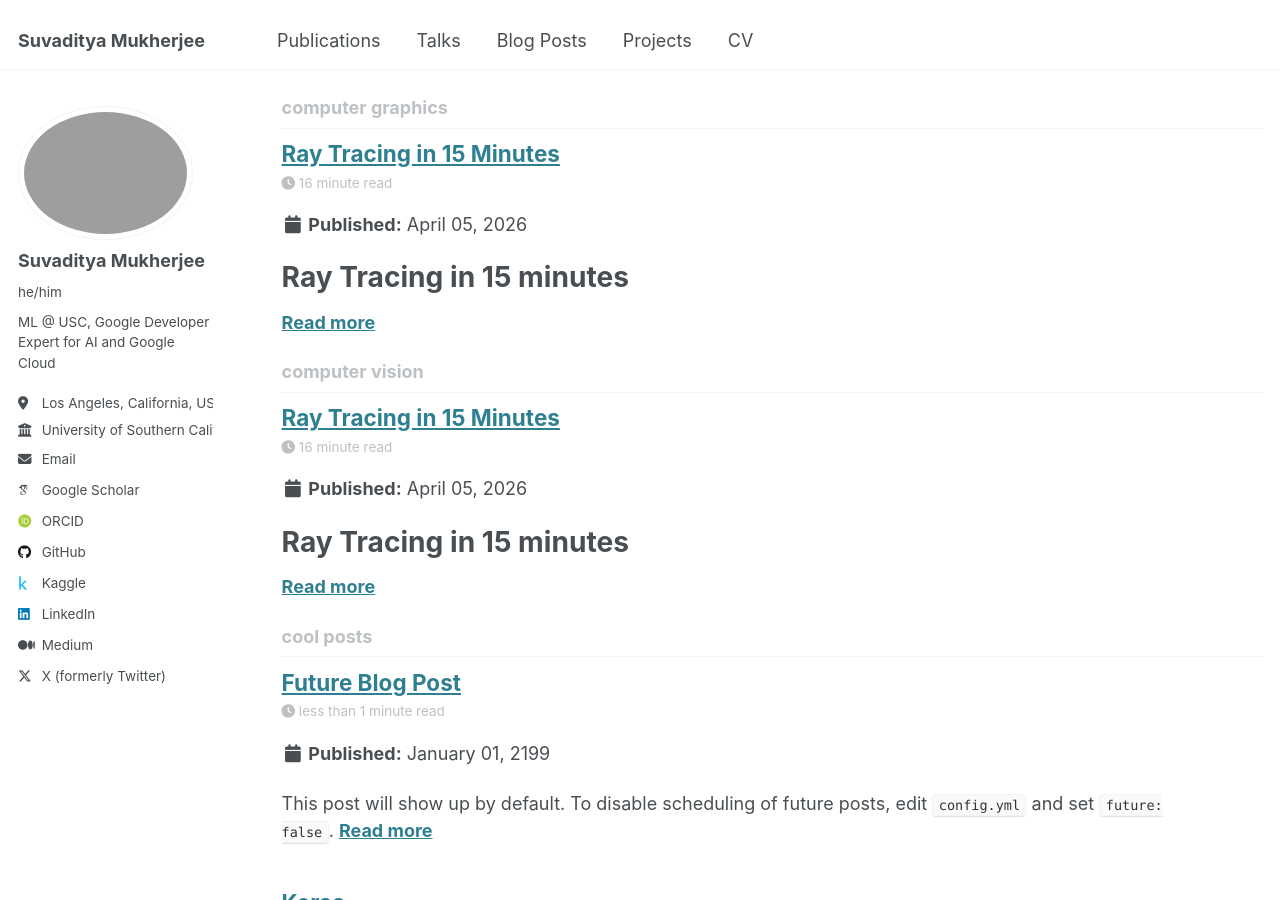
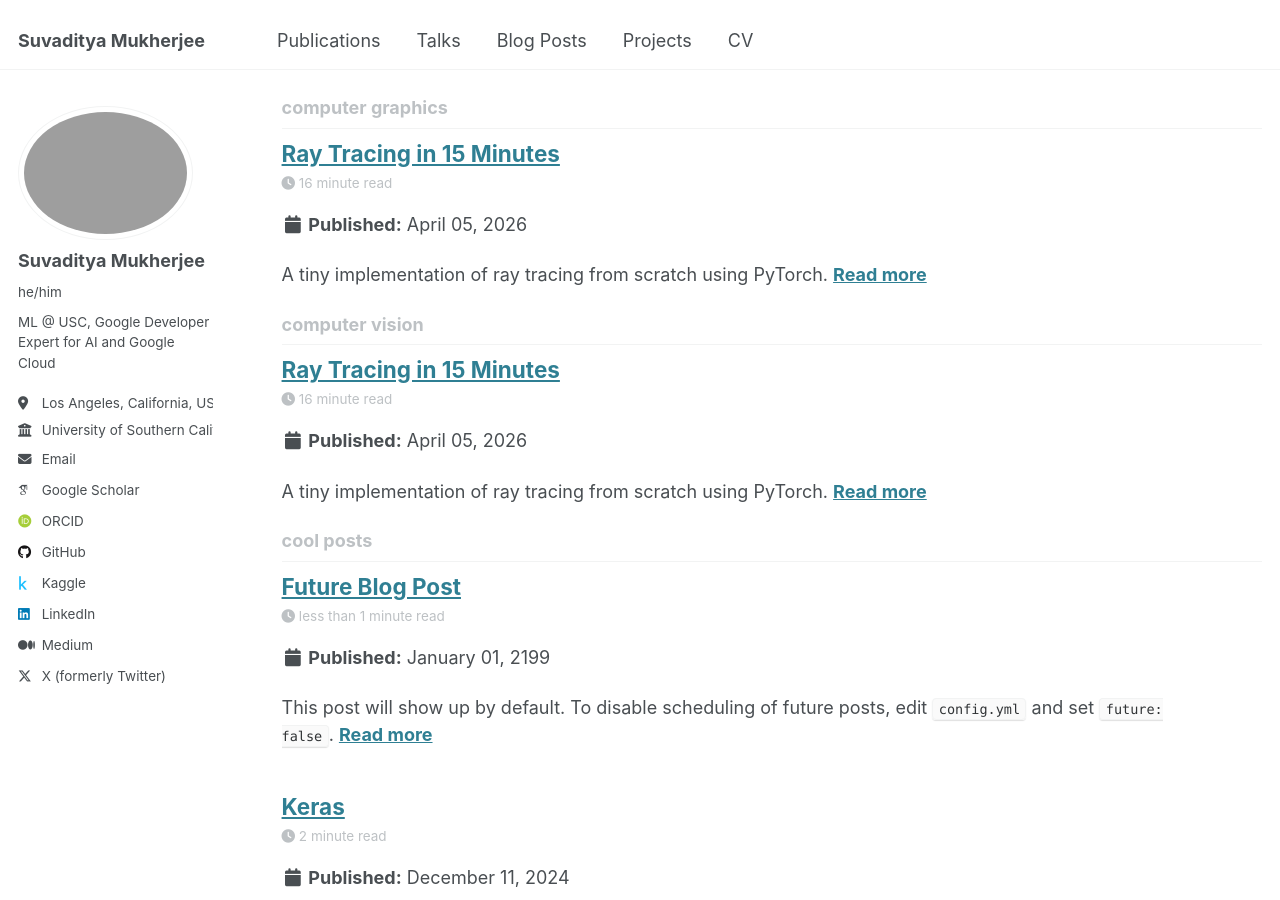
Before and after one commit to suvadityamuk/research-website, a Jekyll site: the page built from _pages/tag-archive.html, in a window 1280 px wide and 900 px high, scrolled down 2135 px. Built offline with Jekyll 4.4.1, drawn with Linux system fonts in a browser that asks for light colours; some web fonts are replaced; some of the changed text lies outside the part shown.

Commit message:
chore: update blog header
Signed-off-by: Suvaditya Mukherjee <suvadityamuk@gmail.com>

```diff
--- a/_posts/2026-04-05-ray-tracing-in-15-minutes.md
+++ b/_posts/2026-04-05-ray-tracing-in-15-minutes.md
@@ -8,6 +8,8 @@ tags:
   - computer vision
   - pytorch
 ---
+
+A tiny implementation of ray tracing from scratch using PyTorch.
 
 # Ray Tracing in 15 minutes
 
```
